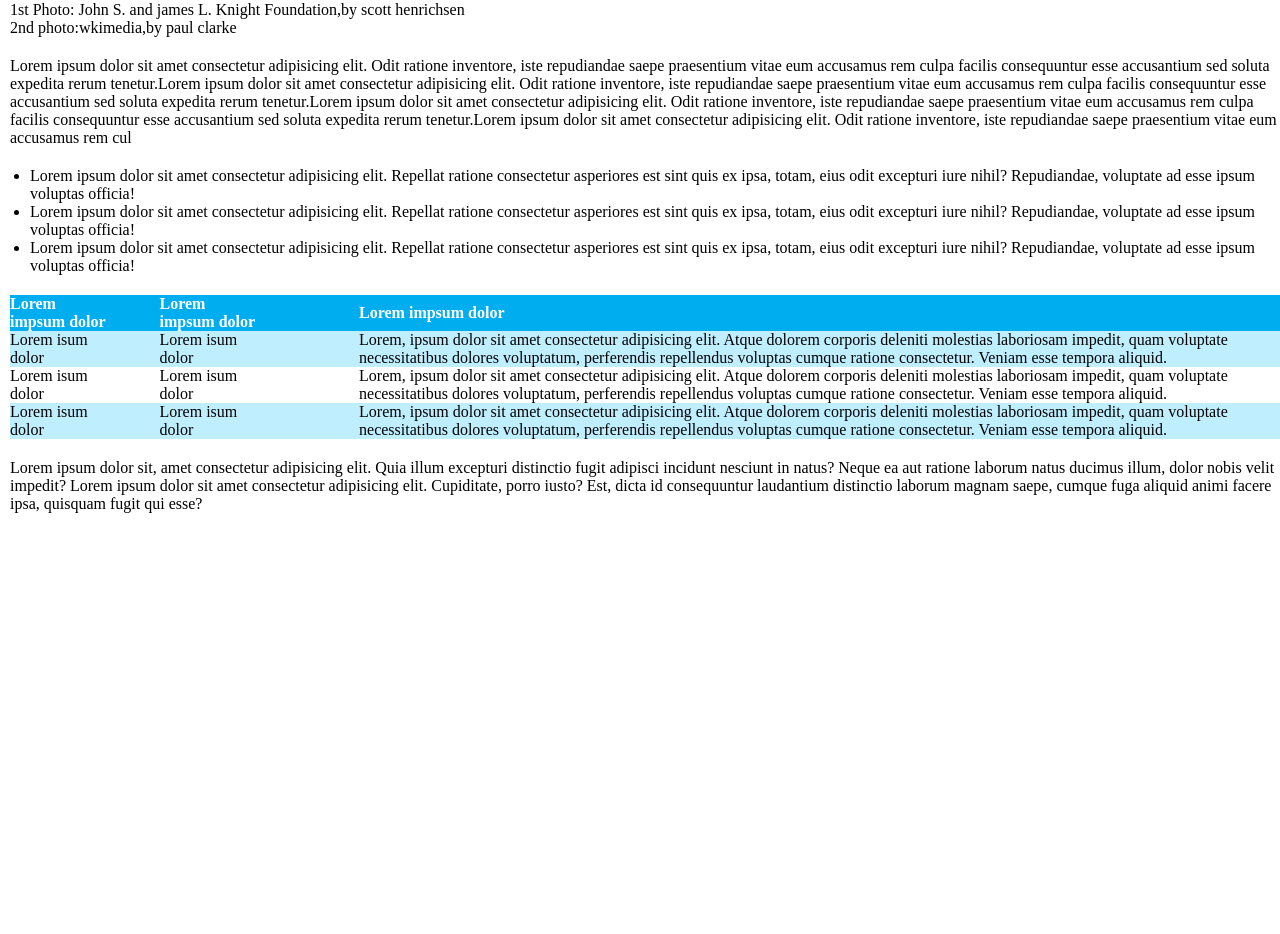
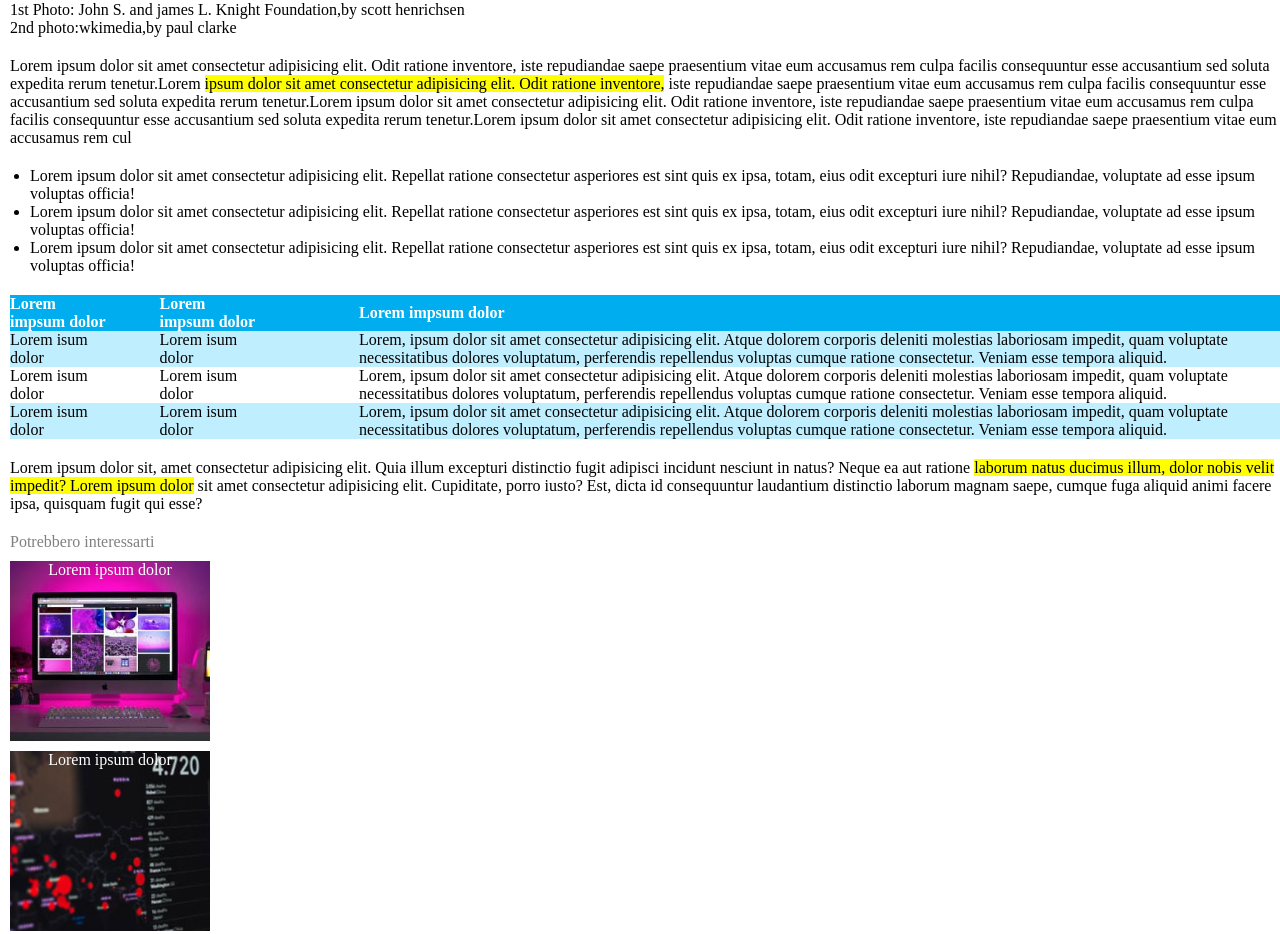
Before and after one commit to pierluigi-ruffolo/html-css-booleaner, a plain HTML site: page index.html in a window 1280 px wide. Shown: the part 647-1581 px from the top of the page. Before the commit the page ends 1160 px from the top, so only its background shows below. Drawn offline with Linux system fonts and the light colour scheme.

Commit message:
feat: aggiunta ultima sezione "Potrebbero interessarti"

```diff
--- a/css/styles.css
+++ b/css/styles.css
@@ -46,7 +46,7 @@ main {
 .pd-50 {
   padding: 0 50px;
 }
-/* Impedisce lo spazio tra i bordi delle celle */
+/*  spazio tra i bordi delle celle */
 table {
   border-collapse: collapse;
 }
@@ -60,3 +60,25 @@ th {
 .bdg-light-blue {
   background-color: #bfefff;
 }
+/* Evidenziazione del testo contenuto in span*/
+span {
+  background-color: yellow;
+}
+/* Stile base per i box con immagine di sfondo */
+.image-box {
+  margin: 10px 0;
+  width: 200px;
+  height: 180px;
+  text-align: center;
+  color: white;
+}
+/* Box con immagine di sfondo "monitor" */
+.img-monitor {
+  background-image: url(../img/monitor.jpg);
+  background-position: center;
+}
+/* Box con immagine di sfondo "graph" */
+.img-graph {
+  background-image: url(../img/graph.jpg);
+  background-position: center;
+}
--- a/index.html
+++ b/index.html
@@ -53,15 +53,19 @@
           Lorem ipsum dolor sit amet consectetur adipisicing elit. Odit ratione
           inventore, iste repudiandae saepe praesentium vitae eum accusamus rem
           culpa facilis consequuntur esse accusantium sed soluta expedita rerum
+          tenetur.Lorem
+          <span
+            >ipsum dolor sit amet consectetur adipisicing elit. Odit ratione
+            inventore,</span
+          >
+          iste repudiandae saepe praesentium vitae eum accusamus rem culpa
+          facilis consequuntur esse accusantium sed soluta expedita rerum
           tenetur.Lorem ipsum dolor sit amet consectetur adipisicing elit. Odit
           ratione inventore, iste repudiandae saepe praesentium vitae eum
           accusamus rem culpa facilis consequuntur esse accusantium sed soluta
           expedita rerum tenetur.Lorem ipsum dolor sit amet consectetur
           adipisicing elit. Odit ratione inventore, iste repudiandae saepe
-          praesentium vitae eum accusamus rem culpa facilis consequuntur esse
-          accusantium sed soluta expedita rerum tenetur.Lorem ipsum dolor sit
-          amet consectetur adipisicing elit. Odit ratione inventore, iste
-          repudiandae saepe praesentium vitae eum accusamus rem cul
+          praesentium vitae eum accusamus rem cul
         </p>
         <!-- Lista -->
         <ul class="mt-20 list">
@@ -133,15 +137,22 @@
         <p class="mt-20">
           Lorem ipsum dolor sit, amet consectetur adipisicing elit. Quia illum
           excepturi distinctio fugit adipisci incidunt nesciunt in natus? Neque
-          ea aut ratione laborum natus ducimus illum, dolor nobis velit impedit?
-          Lorem ipsum dolor sit amet consectetur adipisicing elit. Cupiditate,
-          porro iusto? Est, dicta id consequuntur laudantium distinctio laborum
-          magnam saepe, cumque fuga aliquid animi facere ipsa, quisquam fugit
-          qui esse?
+          ea aut ratione
+          <span
+            >laborum natus ducimus illum, dolor nobis velit impedit? Lorem ipsum
+            dolor</span
+          >
+          sit amet consectetur adipisicing elit. Cupiditate, porro iusto? Est,
+          dicta id consequuntur laudantium distinctio laborum magnam saepe,
+          cumque fuga aliquid animi facere ipsa, quisquam fugit qui esse?
         </p>
       </section>
       <!-- sezione di cose che potrebbero interessarti -->
-      <section></section>
+      <section>
+        <p class="color-grey mt-20">Potrebbero interessarti</p>
+        <div class="image-box img-monitor">Lorem ipsum dolor</div>
+        <div class="image-box img-graph">Lorem ipsum dolor</div>
+      </section>
     </main>
   </body>
 </html>
```
